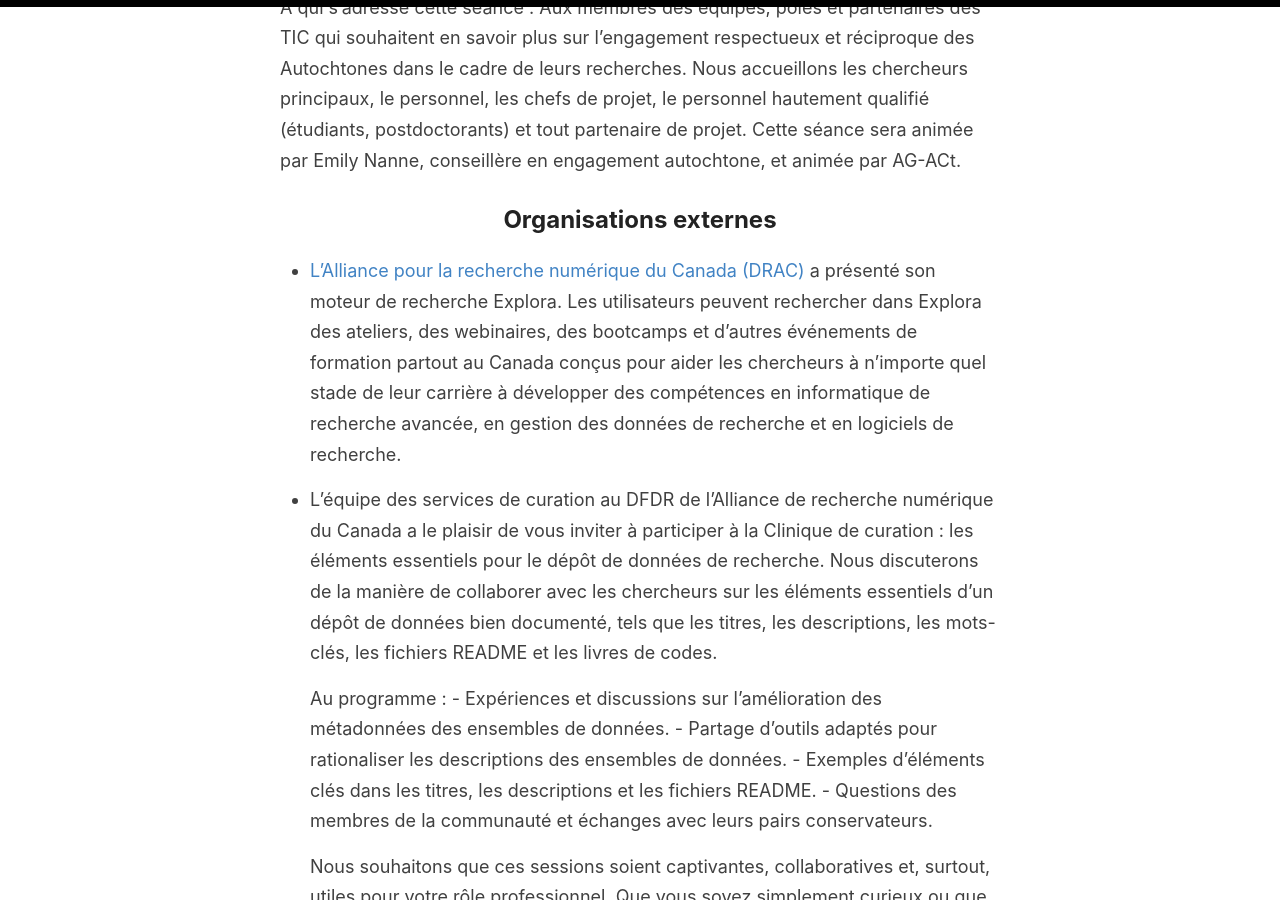
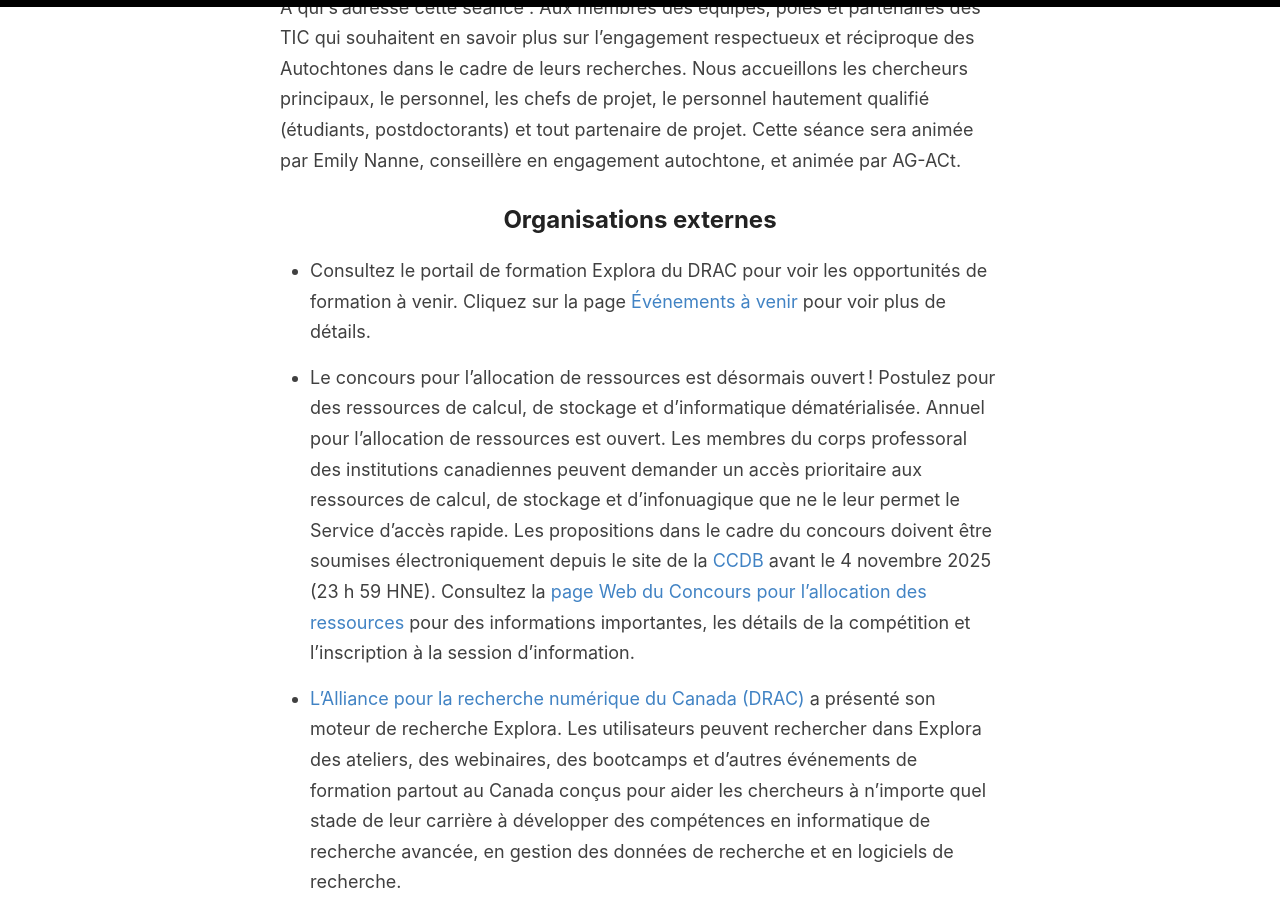
Before and after one commit to ClimateSmartAg/ClimateSmartAg-website-fr, a Jekyll site: the page built from _pages/training.md, in a window 1280 px wide and 900 px high, scrolled down 5075 px. Built offline with Jekyll 4.4.1, drawn with Linux system fonts in a browser that asks for light colours.

Commit message:
Added 2 training announcements in the External Organizations section - FR
One about apply for more resources and the other about DRAC's upcoming training events - FR.

```diff
--- a/_pages/training.md
+++ b/_pages/training.md
@@ -161,6 +161,11 @@
 Cette séance sera animée par Emily Nanne, conseillère en engagement autochtone, et animée par AG-ACt.
 
 ## Organisations externes
+- Consultez le portail de formation Explora du DRAC pour voir les opportunités de formation à venir. Cliquez sur la page [Événements à venir](https://explora.alliancecan.ca/events) pour voir plus de détails.
+
+- Le concours pour l’allocation de ressources est désormais ouvert ! Postulez pour des ressources de calcul, de stockage et d’informatique dématérialisée.
+Annuel pour l’allocation de ressources est ouvert. Les membres du corps professoral des institutions canadiennes peuvent demander un accès prioritaire aux ressources de calcul, de stockage et d’infonuagique que ne le leur permet le Service d’accès rapide. Les propositions dans le cadre du concours doivent être soumises électroniquement depuis le site de la [CCDB](https://ccdb.alliancecan.ca/security/login) avant le 4 novembre 2025 (23 h 59 HNE). Consultez la [page Web du Concours pour l’allocation des ressources](https://docs.alliancecan.ca/wiki/Resource_Allocation_Competition/fr) pour des informations importantes, les détails de la compétition et l’inscription à la session d’information.
+
 - [L'Alliance pour la recherche numérique du Canada (DRAC)](https://explora.alliancecan.ca/) a présenté son moteur de recherche Explora. Les utilisateurs peuvent rechercher dans Explora des ateliers, des webinaires, des bootcamps et d’autres événements de formation partout au Canada conçus pour aider les chercheurs à n’importe quel stade de leur carrière à développer des compétences en informatique de recherche avancée, en gestion des données de recherche et en logiciels de recherche.
 
 - L'équipe des services de curation au DFDR de l'Alliance de recherche numérique du Canada a le plaisir de vous inviter à participer à la Clinique de curation : les éléments essentiels pour le dépôt de données de recherche. Nous discuterons de la manière de collaborer avec les chercheurs sur les éléments essentiels d'un dépôt de données bien documenté, tels que les titres, les descriptions, les mots-clés, les fichiers README et les livres de codes.
```
